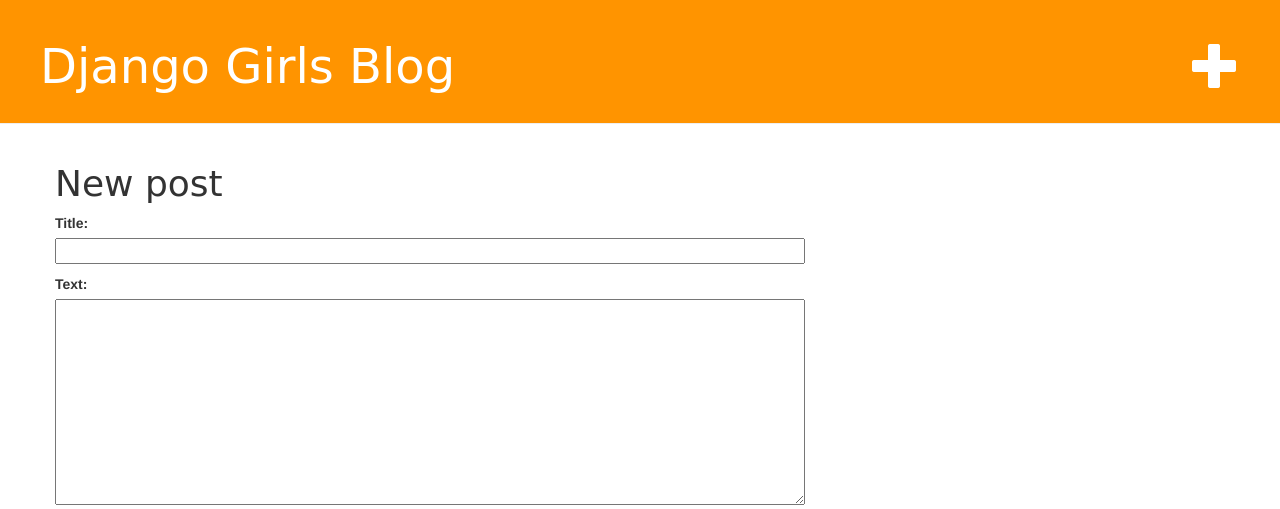
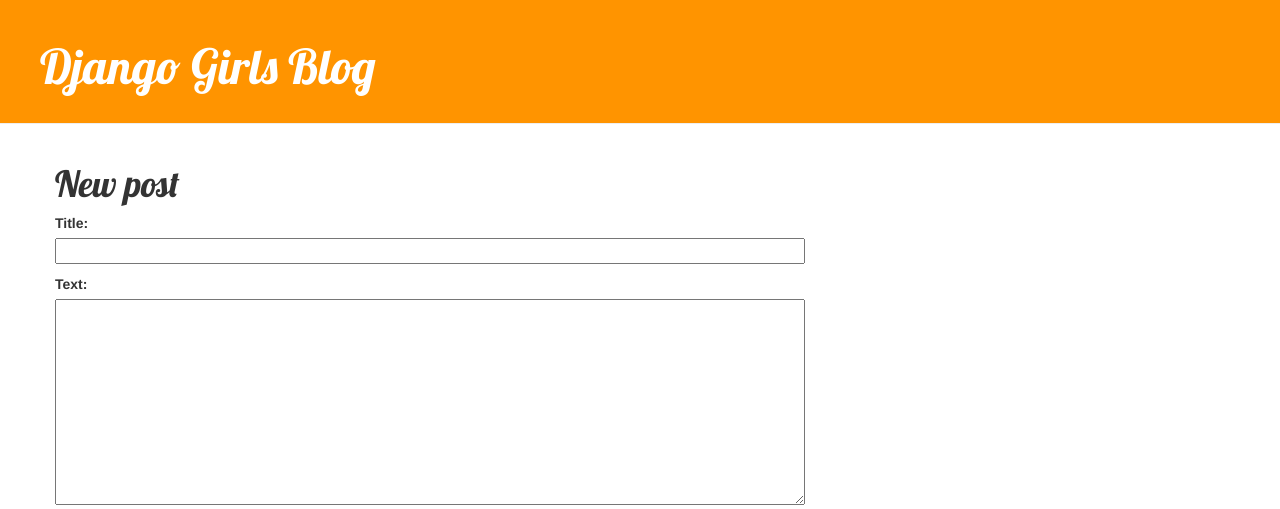
Before and after one commit to ochui/dblog, a Django app: page /post/new in a window 1280 px wide. Shown: the top 509 px of the page. Run offline with Django 3.2, Linux system fonts and the light colour scheme; some libraries are stand-ins or nearby versions.

Commit message:
edited template  to show add post for login users

```diff
--- a/blog/templates/blog/base.html
+++ b/blog/templates/blog/base.html
@@ -7,14 +7,19 @@
         <meta http-equiv="X-UA-Compatible" content="ie=edge">
         <link rel="stylesheet" href="//maxcdn.bootstrapcdn.com/bootstrap/3.2.0/css/bootstrap.min.css">
         <link rel="stylesheet" href="//maxcdn.bootstrapcdn.com/bootstrap/3.2.0/css/bootstrap-theme.min.css">
+        <link href='//fonts.googleapis.com/css?family=Lobster&subset=latin,latin-ext' rel='stylesheet' type='text/css'>
         <link rel="stylesheet" href="{% static 'blog/blog.css' %}">
         <title>Django Girls blog</title>
     </head>
     <body>
         <div class="page-header">
             <h1>
-                <a href="{% url 'new_post' %}" class="top-menu">
-                    <span class="glyphicon glyphicon-plus"></span></a>
+                {% if user.is_authenticated %}
+                    <a href="{% url 'new_post' %}" class="top-menu">
+                        <span class="glyphicon glyphicon-plus"></span>
+                    </a>
+                {% endif %}
+
                 <a href="/">Django Girls Blog</a>
             </h1>
         </div>
```
